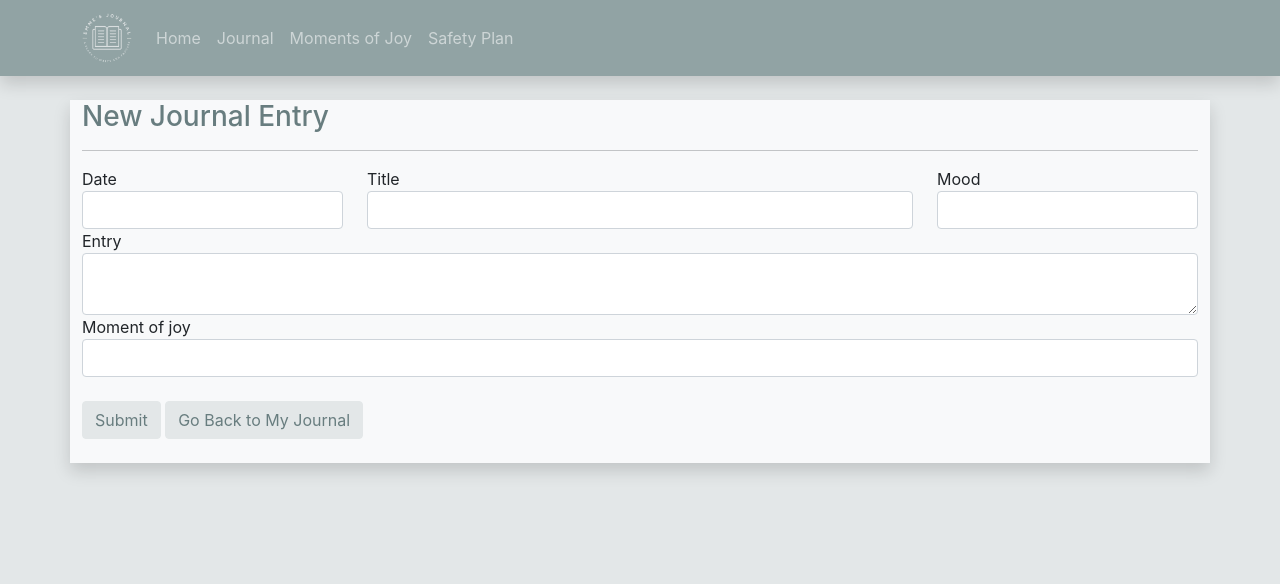
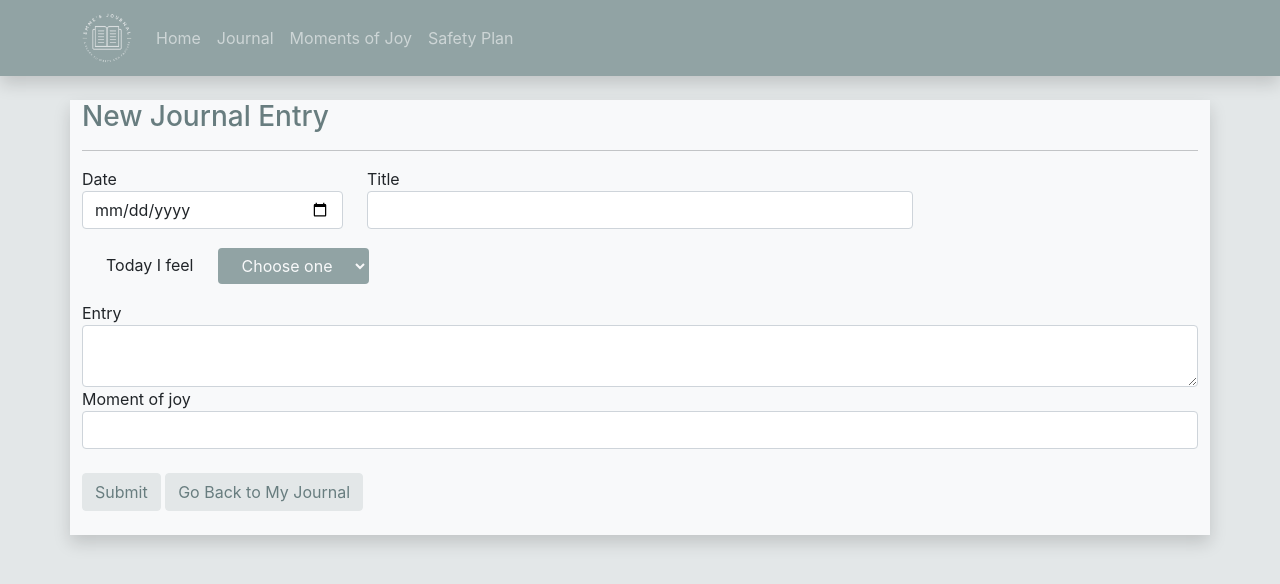
Before and after one commit to CorinnaGen/journal, a React (Create React App) app in the folder client/: page /journal/NewEntry in a window 1280 px wide. Shown: the top 584 px of the page. Built offline with nearby package versions, Linux system fonts and the light colour scheme.

Commit message:
select menu for mood input, data type for data input

```diff
--- a/client/src/components/AddJoy.js
+++ b/client/src/components/AddJoy.js
@@ -45,7 +45,7 @@ export default function AddJoy({ onDone }) {
 						<input
 							className="form-control"
 							name="date"
-							type="text"
+							type="date"
 							value={date}
 							onChange={handleInputChange}
 							required
--- a/client/src/components/JournalEntry.js
+++ b/client/src/components/JournalEntry.js
@@ -40,8 +40,8 @@ export default function JournalEntry() {
 							className="form-control"
 							name="date"
 							type="date"
-                            min="2021-01-01" max="2050-12-31"
-							value={entry.date !== "undefined" ? entry.date : " "}
+							value={entry.date !== "undefined" ? entry.date : " "
+						}
 						/>
 					</div>
 				)}
--- a/client/src/components/NewEntry.js
+++ b/client/src/components/NewEntry.js
@@ -43,36 +43,62 @@ function NewEntry() {
 					<h3 className="darker">New Journal Entry</h3> <hr />
 					<div className="row">
 						<div className="col-3">
-							<label>Date</label> <br />
+							<label htmlFor="date">Date</label> <br />
 							<input
 								className="form-control"
 								name="date"
-								type="text"
+								type="date"
 								value={date}
 								onChange={handleInputChange}
 								required
 							/>
 						</div>
 						<div className="col-6">
-							<label>Title</label> <br />
+							<label htmlFor="title">Title</label> <br />
 							<input
 								className="form-control"
 								name="title"
 								type="text"
 								value={title}
 								onChange={handleInputChange}
+								minLength="5"
 								required
 							/>{" "}
 						</div>
-						<div className="col-3">
-							<label>Mood</label> <br />
-							<input
-								className="form-control"
-								name="mood"
-								type="text"
-								value={mood}
-								onChange={handleInputChange}
-							/>
+						<div className="col-6">
+							<label  className="m-4" htmlFor="select_menu">Today I feel</label>
+							<select
+						className="btn bg-test5 text-light dropdown-toggle"
+						name="type"
+						onChange={handleInputChange}
+						value={mood}
+						required
+					>
+						<option disabled selected value="">
+							Choose one
+						</option>
+						<option value="Happy">Happy</option>
+						<option value="Hopeful">Hopeful</option>
+						<option value="Optmistic">Optmistic</option>
+						<option value="Tired">
+							Tired
+						</option>
+						<option value="Anxious">
+							Anxious
+						</option>
+						<option value="Disconnected">
+							Disconnected
+						</option>
+						<option value="Angry">
+							Angry
+						</option>
+						<option value="Sad">
+					       Sad
+						</option>
+						<option value="Depressed">
+							Depressed
+						</option>
+					</select>
 						</div>
 					</div>
 					<div className="row">
--- a/client/src/components/SafetyPlanEntry.js
+++ b/client/src/components/SafetyPlanEntry.js
@@ -203,7 +203,7 @@ export default function SafetyPlanEntry() {
 										<input
 											className="form-control"
 											name="date"
-											type="text"
+											type="date"
 											value={date.date}
 											onChange={handleDateChange}
 											required
--- a/package.json
+++ b/package.json
@@ -14,6 +14,7 @@
     "http-errors": "~1.6.3",
     "morgan": "~1.9.1",
     "mysql": "^2.18.1",
-    "nodemon": "^2.0.14"
+    "nodemon": "^2.0.14",
+    "react-calendar": "^3.5.0"
   }
 }
```
Also changed, not shown: 1 other file (tests, documents, lock files or other folders).
